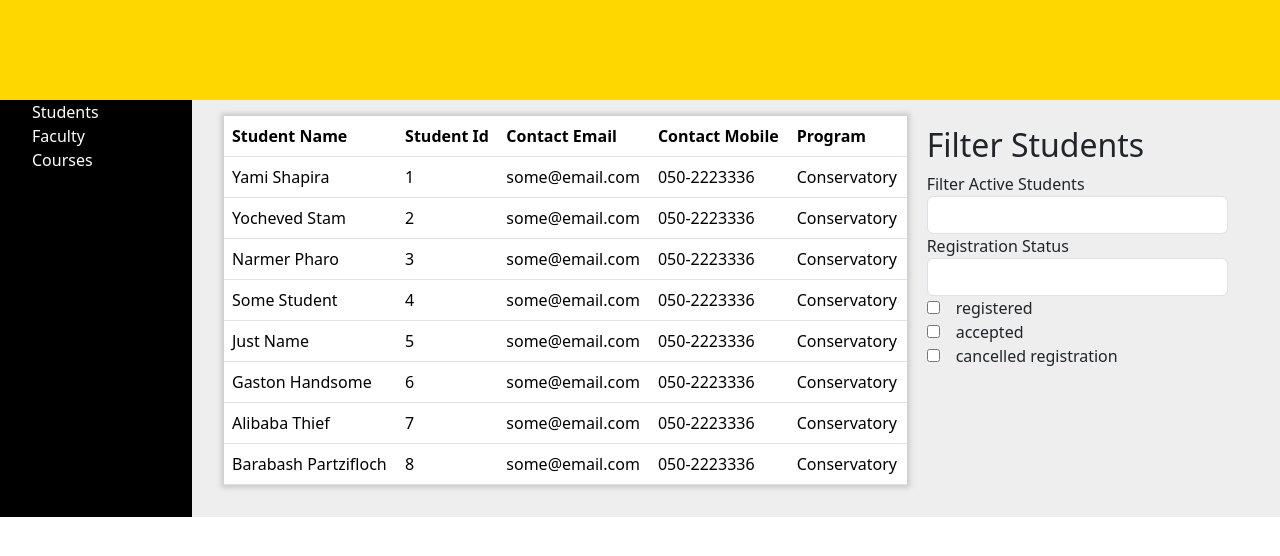
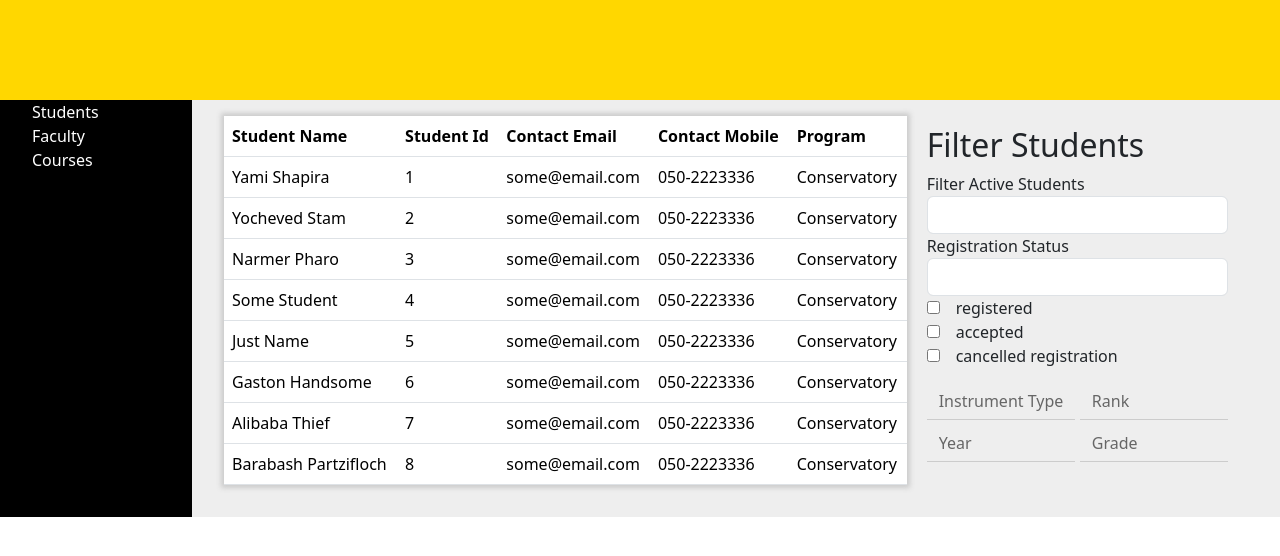
Before and after one commit to shapirab/TrilloClone, an Angular app: page /home/students in a window 1280 px wide. Shown: the top 556 px of the page. Built offline with nearby package versions, Linux system fonts and the light colour scheme.

Commit message:
Developed the 4 search ddls in grid on studentsFilterContainer

```diff
--- a/src/app/components/students-filter-container/students-filter-container.component.css
+++ b/src/app/components/students-filter-container/students-filter-container.component.css
@@ -1,3 +1,21 @@
 .student-filter-container{
   padding: 10px 20px;
 }
+
+.search-container{
+  grid-gap: 5px;
+  margin-top: 15px;
+}
+
+.search__item{
+  background-color: transparent;
+  color: #666;
+  border: none;
+  border-radius: 0;
+  border-bottom: 1px solid #ccc;
+}
+
+.search__item:focus{
+  outline: none;
+  box-shadow: none;
+}
--- a/src/app/components/students-filter-container/students-filter-container.component.html
+++ b/src/app/components/students-filter-container/students-filter-container.component.html
@@ -4,22 +4,48 @@
     <div class="form-group">
       <label for="activeStudents">Filter Active Students</label>
       <select class="form-control" ngModel name="activeStudents" id="activeStudents">
-        <option
-          *ngFor="let activityFilter of activeStudentsFilter" [value]="activityFilter.id">
-          {{activityFilter.name}}
+        <option *ngFor="let activityFilter of activeStudentsFilter" [value]="activityFilter.id">
+          {{ activityFilter.name }}
         </option>
       </select>
+    </div>
     <div class="form-group">
       <label for="registrationStatus">Registration Status</label>
       <input type="text" class="form-control" name="selectedRgistrationStatuses"
-        [(ngModel)]="registrationStatusesLine" >
+        [(ngModel)]="registrationStatusesLine"/>
 
       <div *ngFor="let registrationStatus of registrationStatusList">
         <input type="checkbox" class="form-check-inline" [value]="registrationStatus"
           (change)="getSelectedRegistrationValue(registrationStatus)"/>
-            <span>{{registrationStatus.name}}</span>
+        <span>{{ registrationStatus.name }}</span>
       </div>
     </div>
+    <div class="grid grid--col-2 grid--row-2 search-container">
+      <select class="form-control search__item" ngModel name="instrumentType" id="instrumentType">
+        <option value="" selected>Instrument Type</option>
+        <option *ngFor="let instrumentType of instrumentTypes" [value]="instrumentType.id">
+          {{ instrumentType.name }}
+        </option>
+      </select>
+      <select class="form-control search__item" ngModel name="rank" id="rank">
+        <option value="" selected>Rank</option>
+        <option *ngFor="let rank of ranks" [value]="rank.id">
+          {{ rank.name }}
+        </option>
+      </select>
+      <select class="form-control search__item" ngModel name="year" id="year">
+        <option value="" selected>Year</option>
+        <option *ngFor="let year of years" [value]="year.id">
+          {{ year.name }}
+        </option>
+      </select>
+      <select class="form-control search__item" ngModel name="gradeInSchool" id="gradeInSchool">
+        <option value="" selected>Grade</option>
+        <option *ngFor="let gradeInSchool of gradesInSchool" [value]="gradeInSchool.id">
+          {{ gradeInSchool.name }}
+        </option>
+      </select>
+
     </div>
   </form>
 </div>
--- a/src/app/components/students-filter-container/students-filter-container.component.ts
+++ b/src/app/components/students-filter-container/students-filter-container.component.ts
@@ -12,6 +12,37 @@ export class StudentsFilterContainerComponent implements OnInit {
   activeStudentsFilter = [
     { id: 1, name: 'active'},
     { id: 2, name: 'not active'}
+  ];
+
+  instrumentTypes = [
+    { id: 1, name: 'violin'},
+    { id: 2, name: 'viola'},
+    { id: 3, name: 'Cello'},
+    { id: 4, name: 'contrabass'}
+  ];
+
+  ranks = [
+    {id: 1, name: "A"},
+    {id: 2, name: "B"},
+    {id: 3, name: "C"}
+  ];
+
+  years = [
+    {id: 1, name: "1"},
+    {id: 2, name: "2"},
+    {id: 3, name: "3"},
+    {id: 4, name: "4"},
+    {id: 5, name: "5"},
+    {id: 6, name: "6"}
+  ];
+
+  gradesInSchool = [
+    {id: 1, name: "1"},
+    {id: 2, name: "2"},
+    {id: 3, name: "3"},
+    {id: 4, name: "4"},
+    {id: 5, name: "5"},
+    {id: 6, name: "6"}
   ];
 
   registrationStatusList : RegistrationStatus[] = [
--- a/src/styles.css
+++ b/src/styles.css
@@ -11,6 +11,18 @@ body{
 
 .grid--col-12{
   grid-template-columns: repeat(12, 1fr);
+}
+
+.grid--col-4{
+  grid-template-columns: repeat(4, 1fr);
+}
+
+.grid--col-2{
+  grid-template-columns: repeat(2, 1fr);
+}
+
+.grid--row-2{
+  grid-template-rows: repeat(2, 1fr);
 }
 
 .main-col--9{
```
Lines whose indentation alone changed are shown as unchanged.
